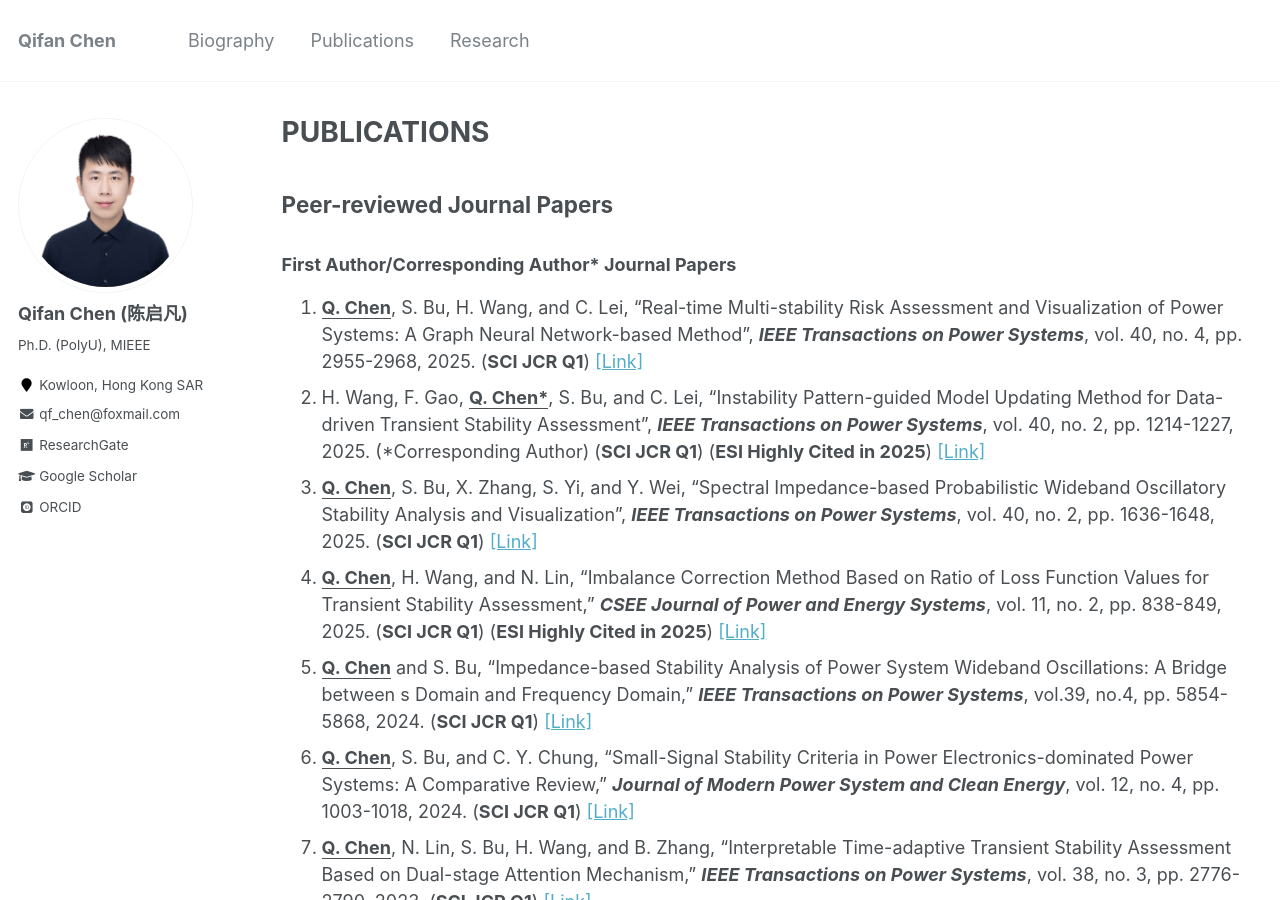
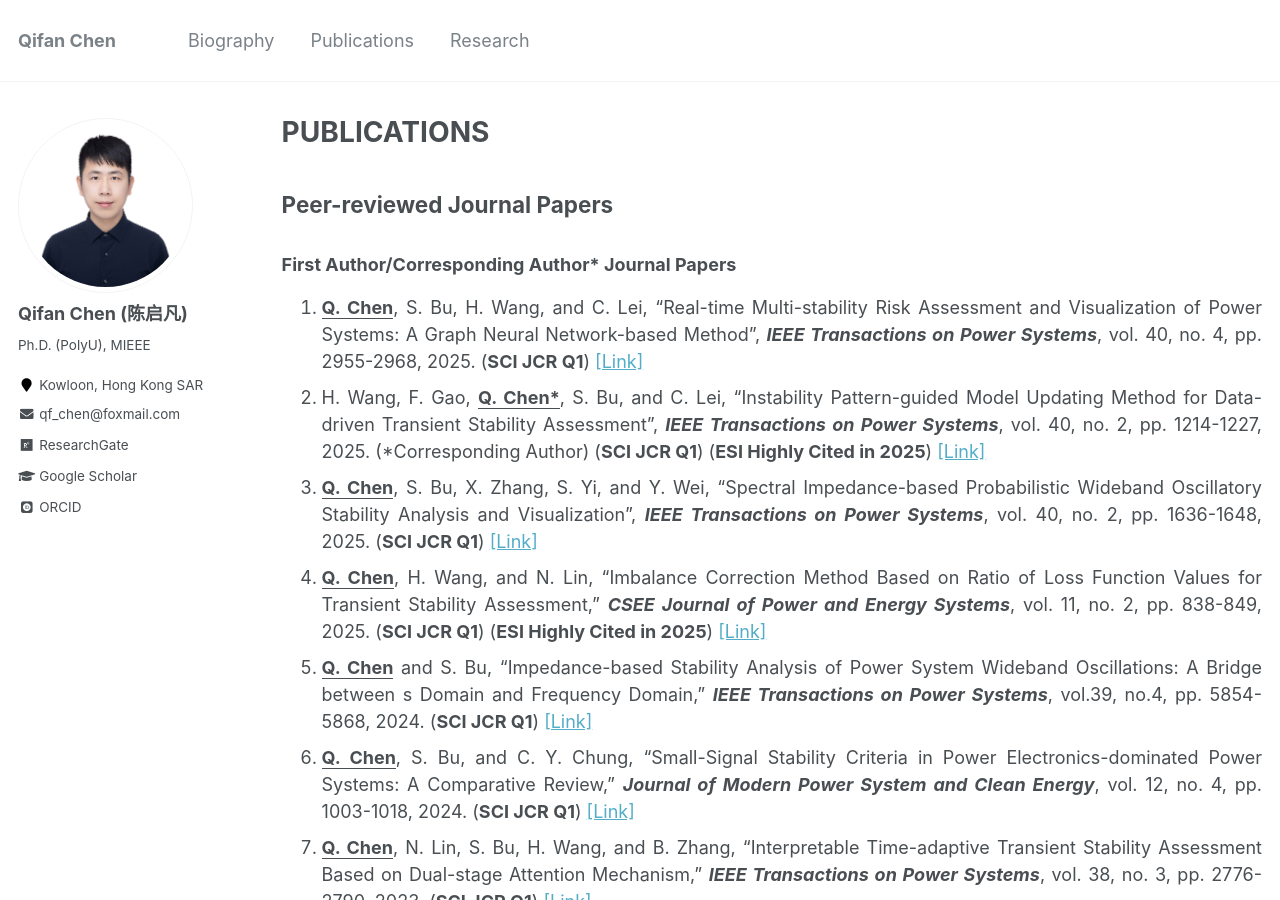
Before and after one commit to ChQf/ChQf.github.io, a Jekyll site: the page built from _pages/publications.md, in a window 1280 px wide and 900 px high. Built offline with Jekyll 4.4.1, drawn with Linux system fonts in a browser that asks for light colours; some web fonts are replaced.

Commit message:
Update publications.md

```diff
--- a/_pages/publications.md
+++ b/_pages/publications.md
@@ -16,7 +16,8 @@ author_profile: true
 7. **<u>Q. Chen</u>**, N. Lin, S. Bu, H. Wang, and B. Zhang, "Interpretable Time-adaptive Transient Stability Assessment Based on Dual-stage Attention Mechanism," ***IEEE Transactions on Power Systems***, vol. 38, no. 3, pp. 2776-2790, 2023. (**SCI JCR Q1**) [[Link]](https://ieeexplore.ieee.org/document/9802730){:target="_blank"}<br>
 8. **<u>Q. Chen</u>**, and H. Wang, "Time-adaptive Transient Stability Assessment Based on Gated Recurrent Unit," ***International Journal of Electrical Power & Energy Systems***, vol. 133, 2021. (**SCI JCR Q1**) [[Link]](https://doi.org/10.1016/j.ijepes.2021.107156){:target="_blank"}<br>
 9. **<u>Q. Chen</u>**, N. Lin, and H. Wang, "Transient Stability Assessment Model with Parallel Structure and Data Augmentation," ***International Transactions on Electrical Energy Systems***, vol. 31, no. 5, 2021. (**SCI JCR Q2**) [[Link]](https://doi.org/10.1002/2050-7038.12872){:target="_blank"}<br>
-
+{: .text-justify}
+10.
 ### Co-Author Journal Papers
 1. C. Lei, S. Bu, **<u>Q. Chen</u>**, Q. Wang, Q. Wang, and D. Srinivasan, “Decentralized Optimal Power Flow for Multi-Agent Active Distribution Networks: A Differentially Private Consensus ADMM Algorithm”, ***IEEE Transactions on Smart Grid***, vol. 15, no. 6, pp. 6175-6178, 2024. (**SCI JCR Q1**) [[Link]](https://ieeexplore.ieee.org/document/10659236){:target="_blank"}<br>
 2. C. Lei, S. Bu, Q. Wang, **<u>Q. Chen</u>**, L. Yang, and Y. Chi, “Look-Ahead Rolling Economic Dispatch Approach for Wind-Thermal-Bundled Power System Considering Dynamic Ramping and Flexible Load Transfer Strategy,” ***IEEE Transactions on Power Systems***, vol. 39, no. 1, pp. 186-202, 2024. (**SCI JCR Q1**) [[Link]](https://ieeexplore.ieee.org/document/10026349){:target="_blank"}<br>
```
